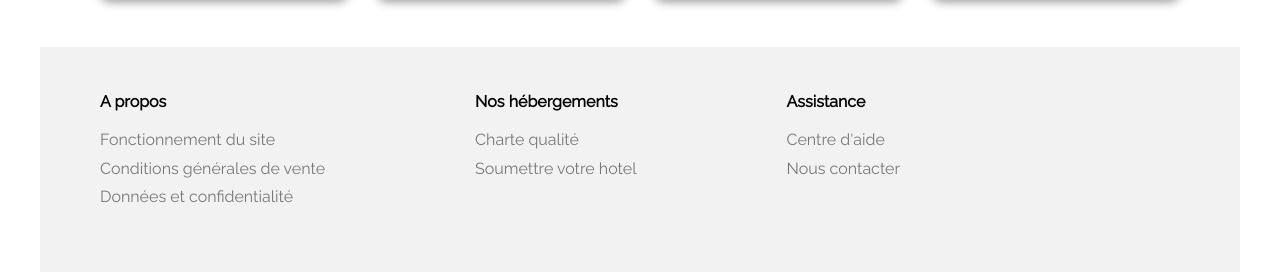
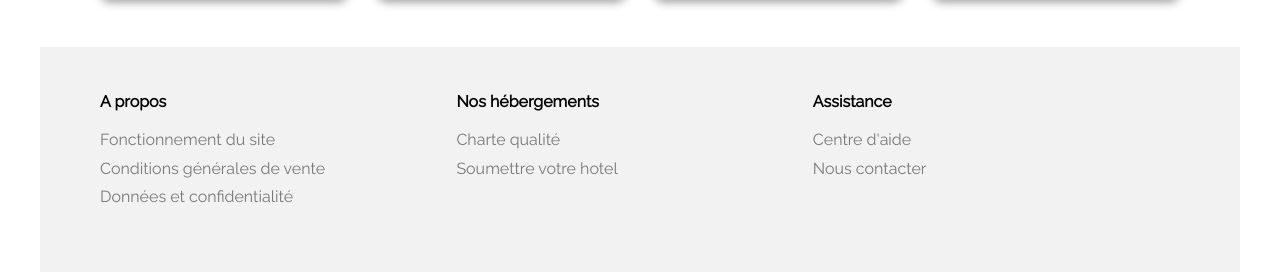
Before and after one commit to Pathydy/P2_dev_web, a plain HTML site: page index.html in a window 1280 px wide. Shown: the part 1273-1545 px from the top of the page. Drawn offline with Linux system fonts and the light colour scheme.

Commit message:
Correction Affichage Footer

```diff
--- a/css/index.css
+++ b/css/index.css
@@ -356,7 +356,7 @@ h1 {
 .footer-section1 {
     display: flex;
     flex-direction: column;
-    margin-right: 150px;
+    width: 33%;
 }
 .footer-section1 span, .footer-section2 span, .footer-section3 span {
     text-decoration: none;
@@ -372,12 +372,12 @@ h1 {
 .footer-section2 {
     display: flex;
     flex-direction: column;
-    margin-right: 150px;
+    width: 33%;
 }
 .footer-section3 {
     display: flex;
     flex-direction: column;
-    margin-right: 150px;
+    width: 33%;
 }
 
 @media screen and (min-width: 992px)
```
